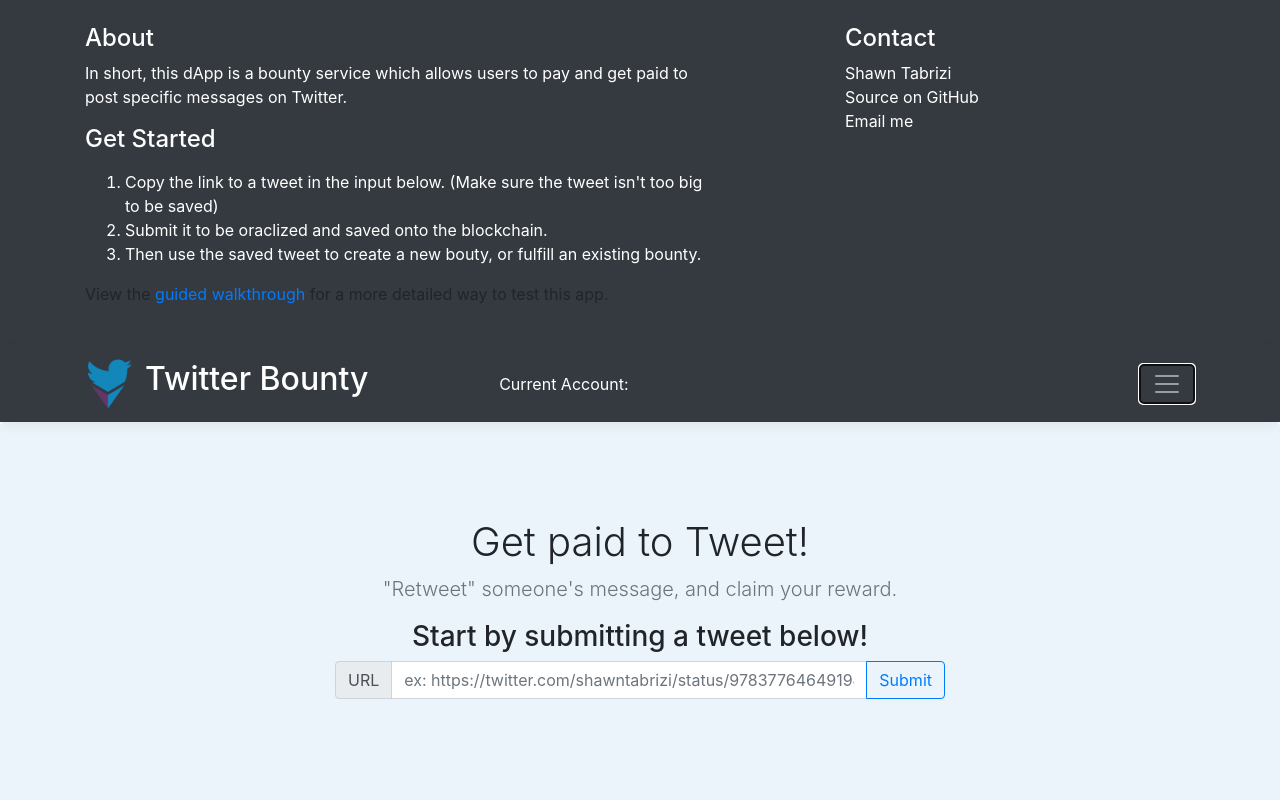
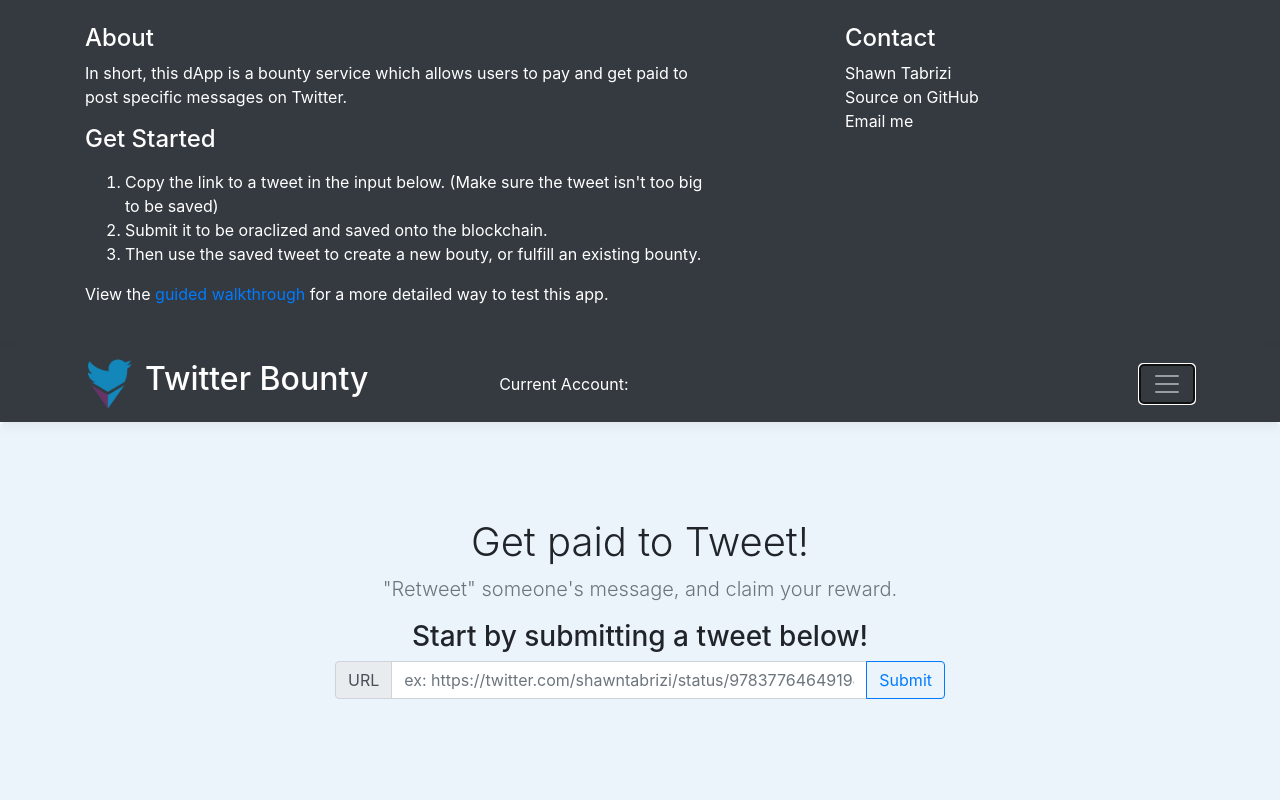
Before and after one commit to shawntabrizi/Ethereum-Twitter-Bounty, a website: page twitter-bounty/src/index.html in a window 1280 px wide. Both pictures are taken after a click on the button "Toggle navigation". Shown: the top 800 px of the page. Drawn offline with nearby package versions, Linux system fonts and the light colour scheme.

Commit message:
small text formatting

```diff
--- a/twitter-bounty/src/index.html
+++ b/twitter-bounty/src/index.html
@@ -44,7 +44,7 @@
                 <li>Then use the saved tweet to create a new bouty, or fulfill an existing bounty.</li>
               </ol>
             </p>
-            <p>View the <a href="https://github.com/shawntabrizi/Ethereum-Twitter-Bounty/blob/master/walkthrough.md">guided walkthrough</a> for a more detailed way to test this app.</p>
+            <p class="text-white">View the <a href="https://github.com/shawntabrizi/Ethereum-Twitter-Bounty/blob/master/walkthrough.md">guided walkthrough</a> for a more detailed way to test this app.</p>
           </div>
           <div class="col-sm-4 offset-md-1 py-4">
             <h4 class="text-white">Contact</h4>
```
